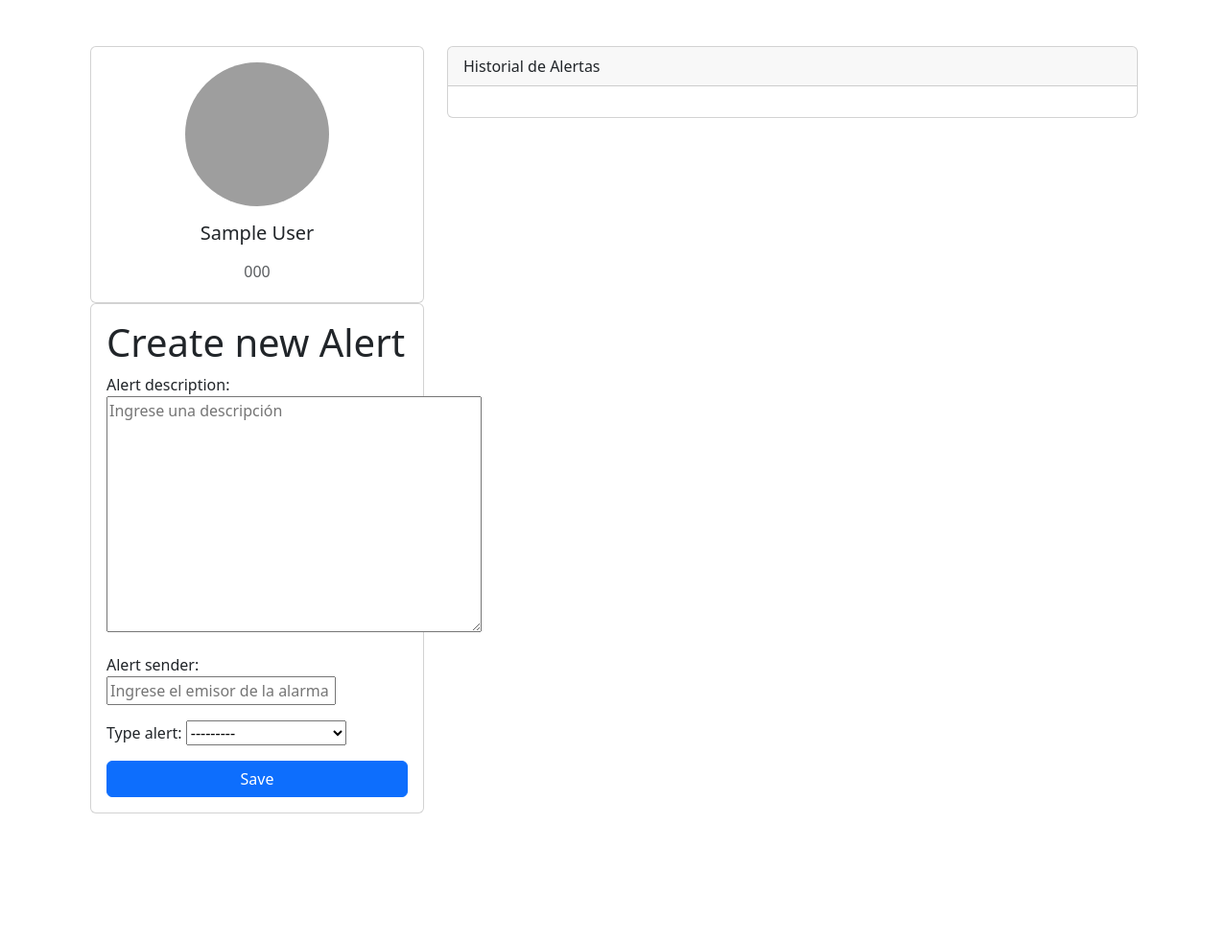
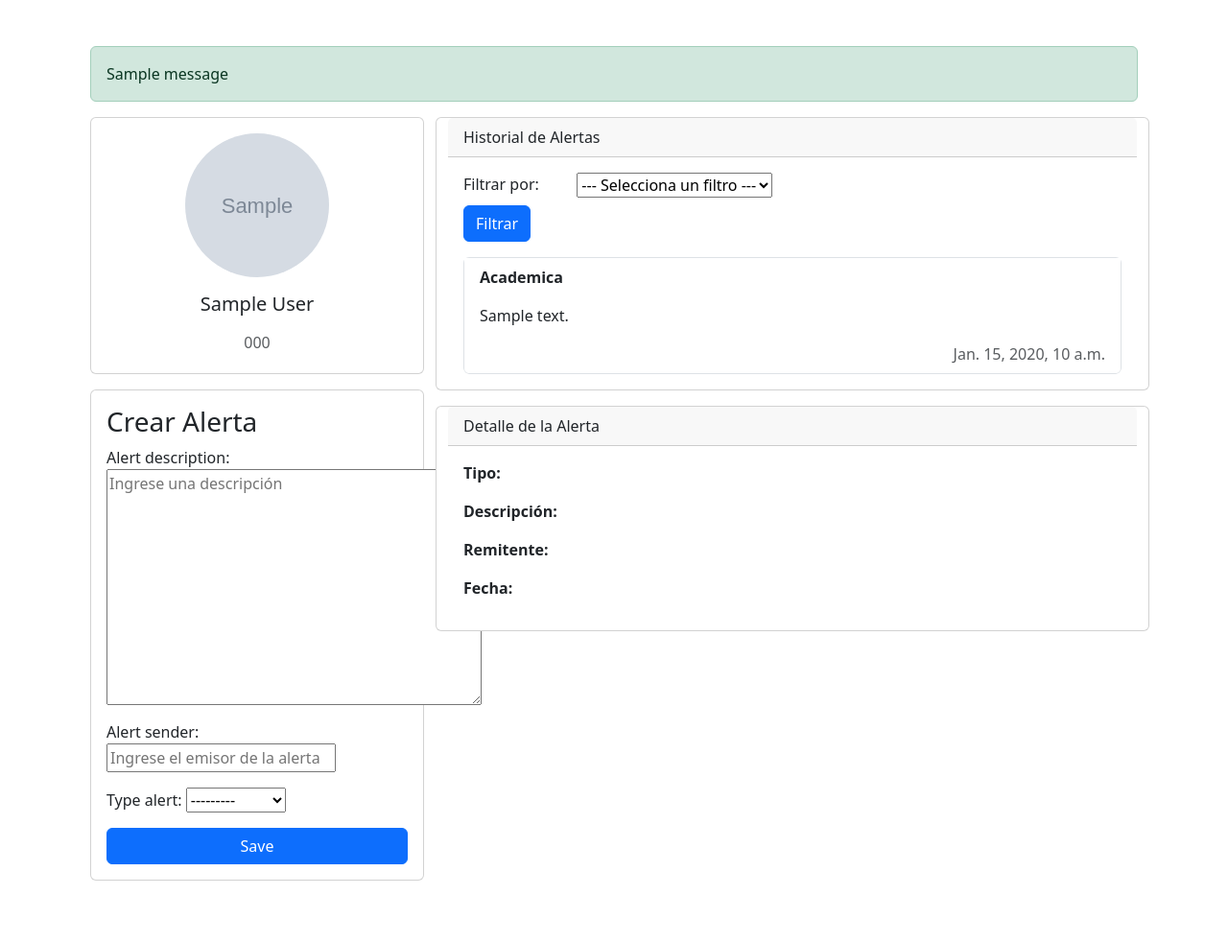
Before and after one commit to ICESI-PI1/icesi-filantrop-a-equipo-3, a Django app: page /student/1/create_alert/ in a window 1280 px wide. Shown: the part 72-1054 px from the top of the page at 96% size. Before the commit the page ends 920 px from the top, so only its background shows below. Run offline with Django 4.2, Linux system fonts and the light colour scheme; tables that the repository leaves empty hold one stand-in row (values such as "Sample post"); grey boxes marked "Sample" are stand-in pictures; one stand-in notice (Sample message) is shown; grey boxes are pictures that could not be loaded.

Commit message:
Feat create alert

```diff
--- a/MSDE_App/forms.py
+++ b/MSDE_App/forms.py
@@ -5,10 +5,8 @@ from .models import Alert
 
 class DateInput(forms.DateInput):
     input_type = 'date'
-
-
 class CreateStudent(forms.ModelForm):
-
+    profile_picture = forms.ImageField(required=False, widget=forms.FileInput)
     class Meta:
         model = Student
         fields = "__all__"
@@ -19,17 +17,39 @@ class CreateStudent(forms.ModelForm):
             'student_id': forms.TextInput(attrs={'class': 'form-control'}),
             'student_email': forms.TextInput(attrs={'class': 'form-control'}),
             'student_phone_number': forms.TextInput(attrs={'class': 'form-control'})
+        }
 
-
-        }
 
 
 class CreateAlert(forms.ModelForm):
     class Meta:
         model = Alert
-        exclude = ['alert_code', 'alert_date']
+        exclude = ['alert_code', 'alert_date', 'student']
 
     def __init__(self, *args, **kwargs):
         super().__init__(*args, **kwargs)
         self.fields['alert_description'].widget.attrs['placeholder'] = "Ingrese una descripción"
-        self.fields['alert_sender'].widget.attrs['placeholder'] = "Ingrese el emisor de la alarma"
+        self.fields['alert_sender'].widget.attrs['placeholder'] = "Ingrese el emisor de la alerta"
+
+
+
+
+
+
+class AlertFilterForm(forms.Form):
+
+    FILTER_CHOICES = (
+        ('sel', '--- Selecciona un filtro ---'),
+        ('type', 'Tipo de alerta'),
+        ('emisor', 'Remitente'),
+    )
+
+    ALERT_TYPE_CHOICES = (
+        ('', '--- Selecciona un tipo ---'),
+        ('Academica', 'Academica'),
+        ('Bienestar', 'Bienestar'),
+        ('Financiero', 'Financiero'),
+    )
+
+    alert_filter = forms.ChoiceField(choices=FILTER_CHOICES, label="Filtrar por")
+    filter_value = forms.ChoiceField(choices=ALERT_TYPE_CHOICES, required=False, label="Valor")
--- a/MSDE_App/models.py
+++ b/MSDE_App/models.py
@@ -1,9 +1,8 @@
 from django.db import models
 import uuid
-from datetime import date
+from datetime import datetime
 
 
-# Create your models here.
 
 
 class Donor(models.Model):
@@ -23,6 +22,7 @@ class Student(models.Model):
     student_phone_number = models.CharField(max_length=12)
     student_ICFES_score = models.IntegerField()
     donor_student_code = models.ForeignKey(Donor, on_delete=models.CASCADE)
+    profile_picture = models.ImageField(upload_to='student_pictures/', null=True, blank=True)
 
     def __str__(self):
         return self.student_name + "\n" + self.student_code
@@ -59,12 +59,30 @@ class TypeCollaborator(models.Model):
 
 
 class TypeAlert(models.Model):
-    alert_type_code = models.CharField(max_length=12, unique=True, null=True)
+    ACADEMICA = 'Academica'
+    BIENESTAR = 'Bienestar'
+    FINANCIERO = 'Financiero'
+
+    ALERT_TYPE_CHOICES = [
+        (ACADEMICA, 'Académica'),
+        (BIENESTAR, 'Bienestar'),
+        (FINANCIERO, 'Financiero'),
+    ]
+
+    alert_type = models.CharField(
+        max_length=12,
+        choices=ALERT_TYPE_CHOICES,
+        unique=True,
+        null=True
+    )
+    def __str__(self):
+        return self.alert_type + "\n"
 
 
 class Alert(models.Model):
     alert_code = models.UUIDField(primary_key=True, default=uuid.uuid4, editable=False)
-    alert_date = models.DateField(auto_now_add=True)
+    alert_date = models.DateTimeField(auto_now_add=True, null=True)
     alert_description = models.TextField(blank=True)
     alert_sender = models.CharField(max_length=100, blank=True)
-    type_alert = models.ForeignKey(TypeAlert, to_field='alert_type_code', on_delete=models.CASCADE, null=True)
+    type_alert = models.ForeignKey(TypeAlert, on_delete=models.CASCADE, null=True)
+    student = models.ForeignKey(Student, on_delete=models.CASCADE, null=True, blank=True)
--- a/MSDE_App/templates/layouts/base.html
+++ b/MSDE_App/templates/layouts/base.html
@@ -5,7 +5,6 @@
     <meta charset="UTF-8">
     <title>Base</title>
     <link rel="stylesheet" href="https://cdn.jsdelivr.net/npm/bootstrap@5.3.2/dist/css/bootstrap.min.css" >
-
 </head>
 
 <body>
--- a/MSDE_App/templates/student/create_alert.html
+++ b/MSDE_App/templates/student/create_alert.html
@@ -1,6 +1,18 @@
+<script src="https://code.jquery.com/jquery-3.6.0.min.js"></script>
+<script src="https://cdn.jsdelivr.net/npm/bootstrap@5.3.2/dist/js/bootstrap.bundle.min.js"></script>
+
 {% extends 'layouts/base.html' %}
 {% block content %}
 <main class="container py-5">
+    {% if messages %}
+<div class="alert-messages">
+    {% for message in messages %}
+    <div class="alert alert-{{ message.tags }}">
+        {{ message }}
+    </div>
+    {% endfor %}
+</div>
+{% endif %}
     <div class="row">
         <div class="col-lg-4">
             <div class="card mb-0">
@@ -12,15 +24,19 @@
                             object-fit: cover;
                         }
                     </style>
+                    {% if student.profile_picture %}
+                    <img src="{{ student.profile_picture.url }}" alt="Foto de perfil de {{ student.student_name }}" class="rounded-circle img-fluid profile-image">
+                {% else %}
                     <img src="https://motionbgs.com/media/78/astronaut-in-the-ocean.1920x1080.jpg" alt="avatar" class="rounded-circle img-fluid profile-image">
+                {% endif %}
                     <h5 class="my-3">{{ student.student_name }}</h5>
                     <p class="text-muted mb-1">{{ student.student_code }}</p>
                 </div>
             </div>
-            <div class="card-body p-0 pt-0">
+            <div class="card-body mt-3">
                 <div class="d-flex justify-content-center align-items-center">
                     <form method="POST" class="card card-body">
-                        <h1>Create new Alert</h1>
+                        <h3>Crear  Alerta</h3>
                         {{ error }}
                         {% csrf_token %}
                         {{ form.as_p }}
@@ -29,23 +45,97 @@
                 </div>
             </div>
         </div>
-        <div class="col-lg-8">
+
+    <div class="col-lg-8">
+        <div class = "row">
             <div class="card">
                 <div class="card-header">
                     Historial de Alertas
                 </div>
                 <div class="card-body">
-                    <ul class="list-group">
-                        {% for alert in student.alerts.all %}
-                        <li class="list-group-item">
-                            {{ alert.message }}
-                            <span class="text-muted float-end">{{ alert.date }}</span>
-                        </li>
-                        {% endfor %}
+
+                    <form method="get" class="row">
+                        <div class="col-md-2">
+                            {{ filter_form.alert_filter.label_tag }}
+                        </div>
+                        <div class="col-md-4">
+                            {{ filter_form.alert_filter }}
+                        </div>
+                        <div class="col-md-2" id="valueLabel" style="display:none;">
+                            {{ filter_form.filter_value.label_tag }}
+                        </div>
+                        <div class="col-md-4" id="valueField" style="display:none;">
+                            {{ filter_form.filter_value }}
+                        </div>
+                        <div class="col-md-12 mt-2">
+                            <button type="submit" class="btn btn-primary">Filtrar</button>
+                        </div>
+                    </form>
+
+
+                    <ul class="list-group  alert-list-container">
+                        <style>
+                            .alert-list-container {
+                                max-height: 50vh;
+                                overflow-y: auto;
+                            }
+                        </style>
+                       {% for alert in alerts %}
+                       <li class="list-group-item alert-item" data-alert-description="{{ alert.alert_description }}" data-type-alert="{{ alert.type_alert }}" data-alert-date="{{ alert.alert_date }}" data-alert-sender="{{alert.alert_sender}}">
+                           <figure class="type-alert">
+                               <strong>{{ alert.type_alert }}</strong>
+                           </figure>
+                           <figure class="alert-description">
+                               {{ alert.alert_description }}
+                           </figure>
+                           <span class="text-muted float-end">{{ alert.alert_date }}</span>
+                       </li>
+                       {% endfor %}
                     </ul>
                 </div>
             </div>
+            <div class="card mt-3">
+                <div class="card-header">
+                    Detalle de la Alerta
+                </div>
+                <div class="card-body">
+                    <p><strong>Tipo:</strong> <span id="alertDetailType"></span></p>
+                    <p><strong>Descripción:</strong> <span id="alertDetailDescription"></span></p>
+                    <p><strong>Remitente:</strong> <span id="alertDetailSender" ></span></p>
+                    <p><strong>Fecha:</strong> <span id="alertDetailDate" class="text-muted"></span></p>
+                </div>
+            </div>
+
+        </div>
         </div>
     </div>
+</div>
 </main>
+<script>
+ $(document).ready(function() {
+    $('.alert-item').click(function() {
+        const alertType = $(this).data('type-alert');
+        const alertDescription = $(this).data('alert-description');
+        const alertSender = $(this).data('alert-sender');
+        const alertDate = $(this).data('alert-date');
+
+        $('#alertDetailType').text(alertType);
+        $('#alertDetailDescription').text(alertDescription);
+        $('#alertDetailSender').text(alertSender);
+        $('#alertDetailDate').text(alertDate);
+
+    });
+});
+document.getElementById('id_alert_filter').addEventListener('change', function() {
+    if (this.value == 'type') {
+        document.getElementById('valueField').style.display = 'block';
+        document.getElementById('valueLabel').style.display = 'block';
+    } else {
+        document.getElementById('valueField').style.display = 'none';
+        document.getElementById('valueLabel').style.display = 'none';
+    }
+});
+
+
+</script>
 {% endblock %}
--- a/MSDE_App/templates/student/edit_student.html
+++ b/MSDE_App/templates/student/edit_student.html
@@ -6,5 +6,5 @@
         {{ form.as_p }}
         <button type="submit" class="btn btn-primary">Save Changes</button>
     </form>
-    <a href="{% url 'edit_student' student.student_code %}">Cancel</a>
+    <a href="{% url 'student_detail' student.student_code %}">Cancel</a>
 {% endblock %}
--- a/MSDE_App/views/alert_view.py
+++ b/MSDE_App/views/alert_view.py
@@ -1,6 +1,7 @@
 from django.shortcuts import render, redirect, get_object_or_404
 from MSDE_App.models import Alert, Student
-from MSDE_App.forms import CreateAlert
+from MSDE_App.forms import CreateAlert, AlertFilterForm
+from django.contrib import messages
 
 def create_alert(request, student_id):
     student = get_object_or_404(Student, pk=student_id)
@@ -11,7 +12,8 @@ def create_alert(request, student_id):
             alert = form.save(commit=False)
             alert.student = student
             alert.save()
-            return redirect('index')
+            messages.success(request, 'Alerta guardada correctamente.')
+            return redirect('create_alert', student_id=student_id)
         else:
             return render(request, 'student/create_alert.html', {
                 'form': form,
@@ -19,5 +21,23 @@ def create_alert(request, student_id):
             })
     else:
         form = CreateAlert()
+        alerts = Alert.objects.filter(student=student).order_by('-alert_date')
 
-    return render(request, 'student/create_alert.html', {'form': form, 'student': student})
+        filter_form = AlertFilterForm(request.GET or None)
+        if filter_form.is_valid():
+            filter_type = filter_form.cleaned_data['alert_filter']
+            filter_value = filter_form.cleaned_data['filter_value']
+            if filter_type == 'type_alert':
+                alerts = alerts.filter(type_alert=filter_value)
+            elif filter_type == 'emisor':
+                alerts = alerts.filter(emisor=filter_value)
+            elif filter_type == 'sel':
+                return redirect('create_alert', student_id=student_id)
+
+        return render(request, 'student/create_alert.html', {
+            'form': form,
+            'student': student,
+            'alerts': alerts,
+            'filter_form': filter_form
+
+        })
--- a/MSDE_Project/urls.py
+++ b/MSDE_Project/urls.py
@@ -16,9 +16,14 @@ Including another URLconf
 """
 from django.contrib import admin
 from django.urls import path, include
+from django.conf import settings
+from django.conf.urls.static import static
 
 urlpatterns = [
     path('admin/', admin.site.urls),
     path('', include('MSDE_App.urls'))
 
 ]
+
+if settings.DEBUG:
+    urlpatterns += static(settings.MEDIA_URL, document_root=settings.MEDIA_ROOT)
```
Also changed, not shown: MSDE_App/templates/index.html (+19 -11 lines), MSDE_App/templates/student/create_student.html (+23 -4 lines), MSDE_App/templates/student/student_detail.html (+6 -1 lines), MSDE_App/views/student_view.py (+23 -17 lines), MSDE_Project/settings.py (+8 -1 lines), MSDE_App/migrations/0001_initial.py, MSDE_App/migrations/0002_student_profile_picture.py (added), MSDE_App/migrations/0006_remove_alert_id_alert_alert_date_and_more.py (deleted), MSDE_App/static/img/backg.jpg (added).
